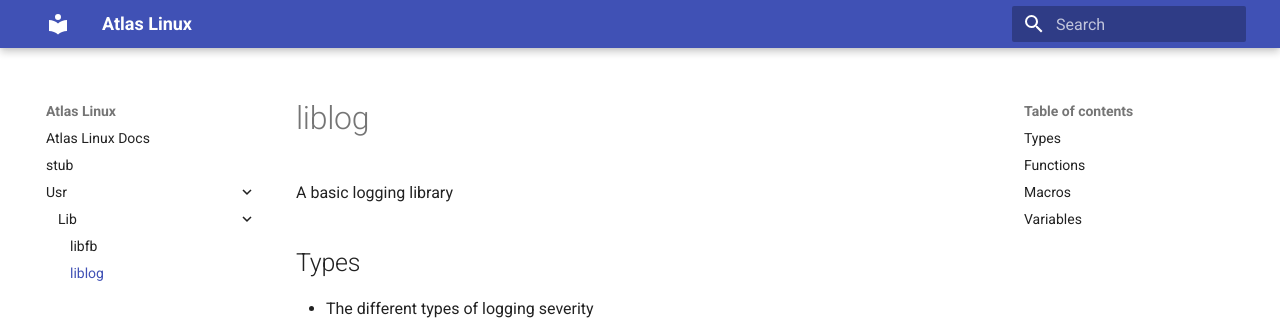
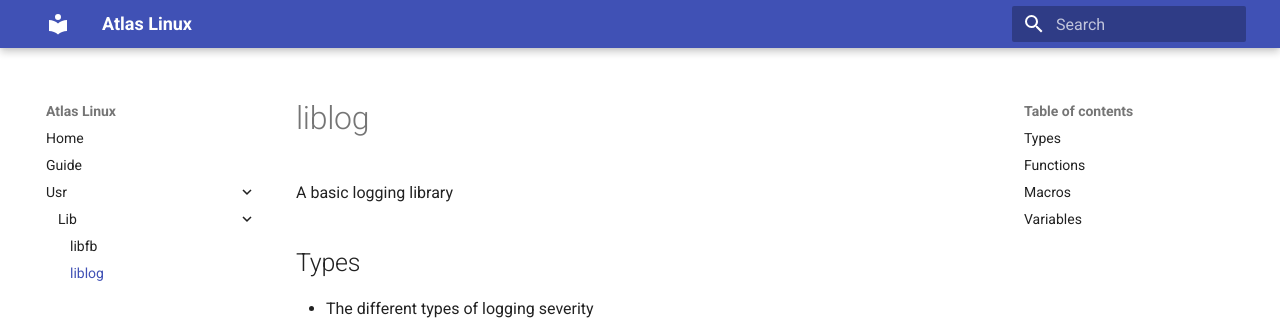
Before and after one commit to AtlasLinux/docs, an MkDocs documentation site: the page built from pages/usr/lib/liblog.md, in a window 1280 px wide. Shown: the top 322 px of the page. Built offline with MkDocs 1.6.1 and Material for MkDocs 9.7.7, drawn with Linux system fonts in a browser that asks for light colours.

Commit message:
rihgty tighty

```diff
--- a/pages/guide.md
+++ b/pages/guide.md
@@ -1 +1,2 @@
-# stub
+# Guide
+stub
--- a/pages/index.md
+++ b/pages/index.md
@@ -1,2 +1,2 @@
-# Atlas Linux Docs
+# Home
 Welcome!
```
